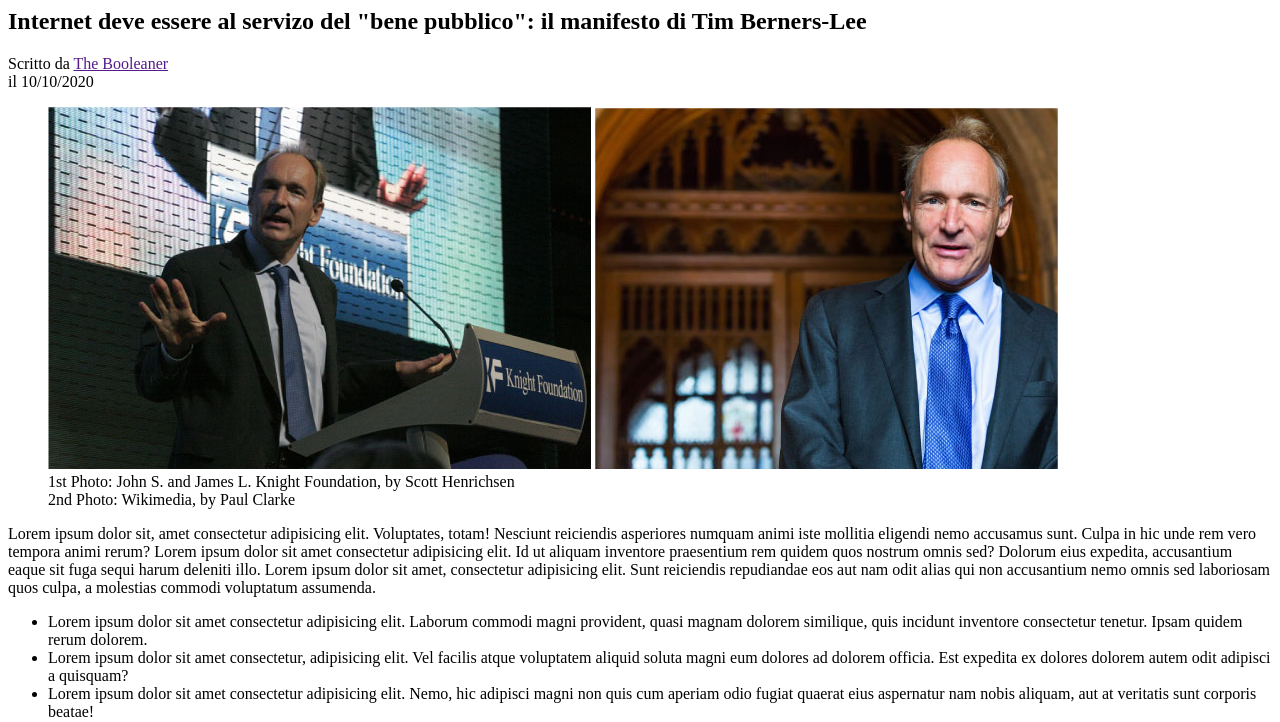
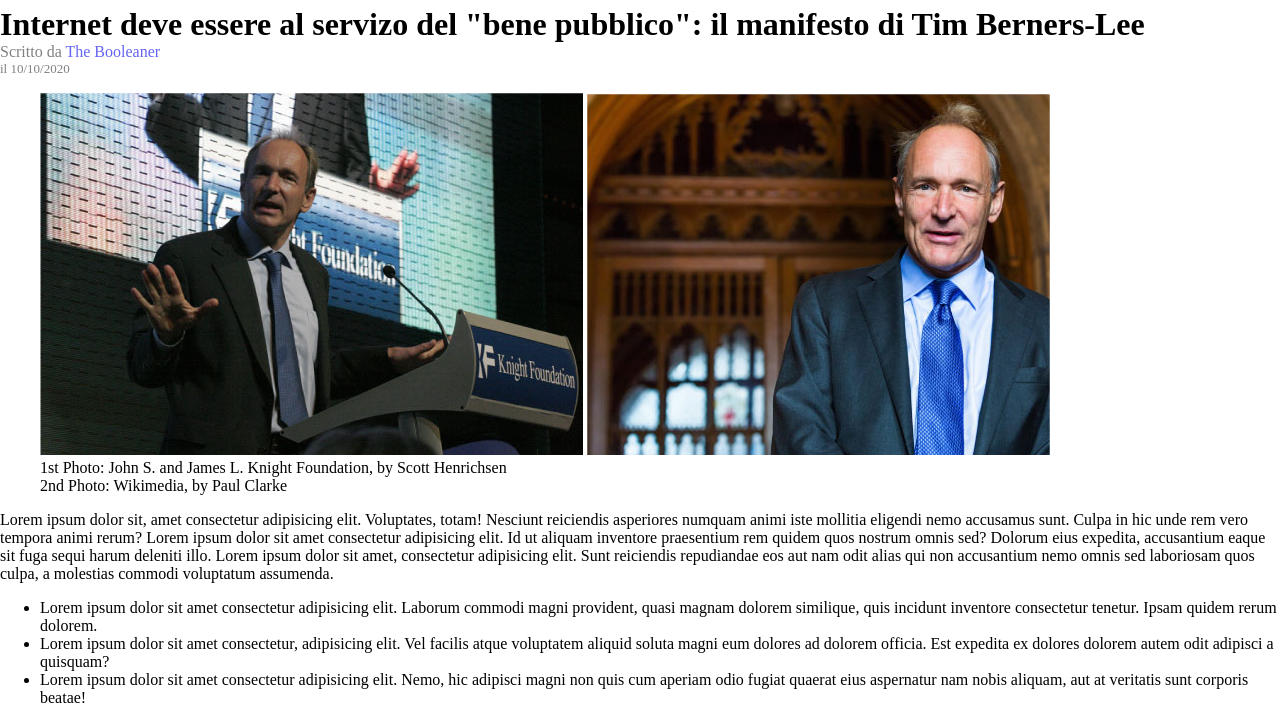
Before and after one commit to nabilmoutahir/html-css-booleaner, a plain HTML site: page index.html in a window 1280 px wide. Shown: the part 125-847 px from the top of the page. Drawn offline with Linux system fonts and the light colour scheme.

Commit message:
add title style

```diff
--- a/css/style.css
+++ b/css/style.css
@@ -1,5 +1,9 @@
+body {
+    margin: 0;
+}
+
 /* HEADER: BANNER */
-.banner{
+.banner {
     padding-top: 50px;
     background-color: skyblue;
     background-image: url(../img/pattern.png);
@@ -10,3 +14,24 @@
 .logo {
     width: 200px;
 }
+
+/* MAIN: TITOLO */
+.title {
+    font-size: xx-large;
+    margin-bottom: 0;
+}
+
+.credits {
+    color: gray;
+}
+
+.link {
+    text-decoration: none;
+    color: rgb(100, 100, 244);
+}
+
+.date {
+    font-size: small;
+}
+
+/*  */
--- a/index.html
+++ b/index.html
@@ -20,10 +20,13 @@
             <!-- TITOLO -->
             <section>
                 <h1 class="title">Internet deve essere al servizo del "bene pubblico": il manifesto di Tim Berners-Lee</h1>
-                <div>
-                    Scritto da <a href="">The Booleaner</a>
-                    <br>
-                    il 10/10/2020
+                <div class="credits">
+                    <div>
+                        Scritto da <a class="link" href="">The Booleaner</a>
+                    </div>
+                    <div class="date">
+                        il 10/10/2020
+                    </div>
                 </div>
             </section>
 
```
